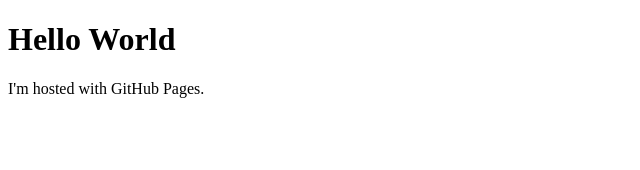
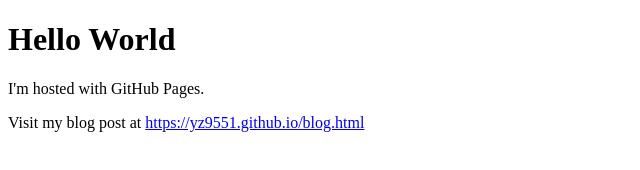
Before and after one commit to yz9551/yz9551.github.io, a plain HTML site: page index.html in a window 1280 px wide. Shown: the whole page, without its empty margins (0-640 px from the left). Drawn offline with Linux system fonts and the light colour scheme.

Commit message:
Update index.html

```diff
--- a/index.html
+++ b/index.html
@@ -3,5 +3,6 @@
     <body>
         <h1>Hello World</h1>
         <p>I'm hosted with GitHub Pages.</p>
+        <p>Visit my blog post at <a href="/blog.html">https://yz9551.github.io/blog.html</a></p>
     </body>
 </html>
```
